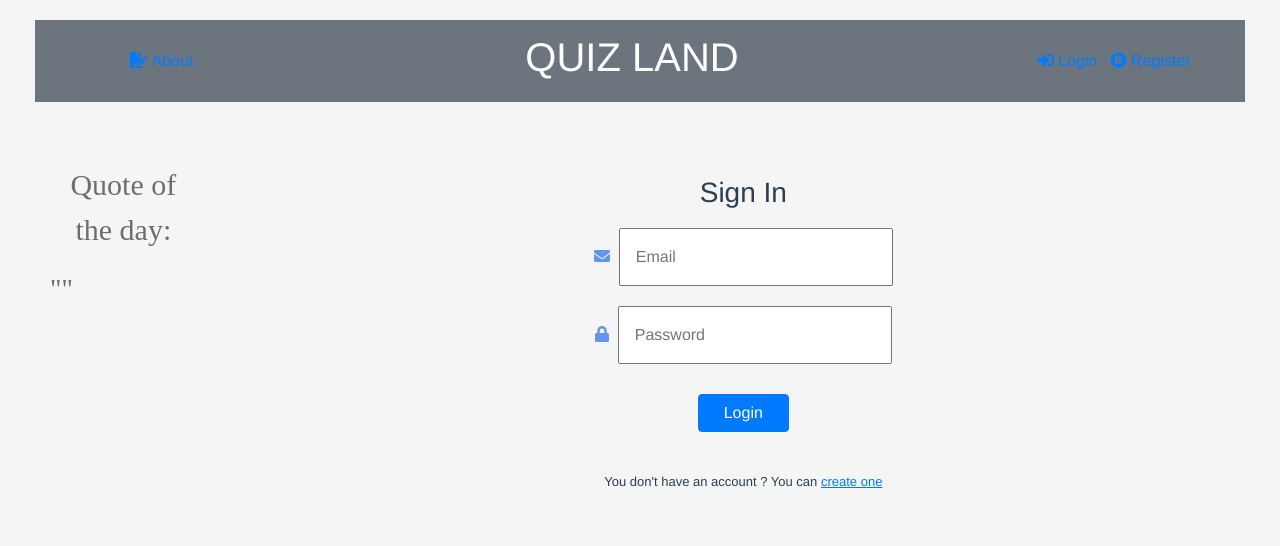
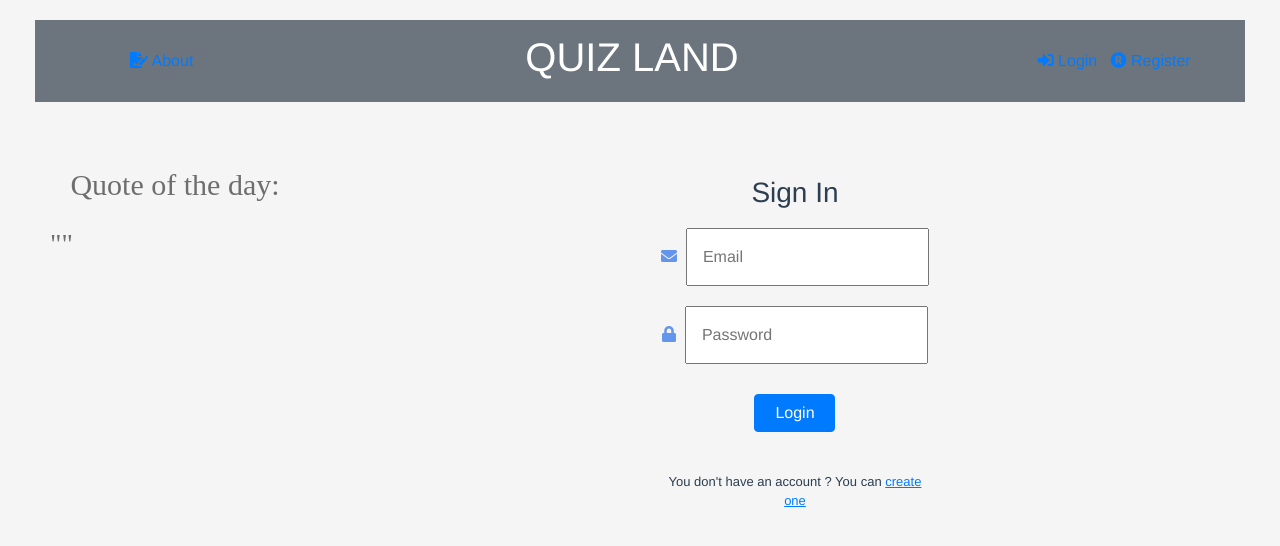
Before and after one commit to quizland/dev-frontend, a Vue app: page /#/login in a window 1280 px wide. Shown: the top 546 px of the page. Built offline with nearby package versions, Linux system fonts and the light colour scheme; no server answers; the database is empty; a web font is replaced by a local one.

Commit message:
CSS questions and answers

```diff
--- a/src/App.vue
+++ b/src/App.vue
@@ -5,11 +5,11 @@
 
     <div class="container-fluid">
       <div class="row">
-        <div class="col-md-2" v-if="showQuotes">
+        <div class="col-md-3" v-if="showQuotes">
           <!-- <button @click="addnum">add quote id</button> -->
           <quote :quote="quote" @changeQuote="getRandomQuote"></quote>
         </div>
-        <div class="col-md-10">
+        <div class="col-md-9">
           <router-view :key="$route.fullPath"/>
         </div>
       </div>
--- a/src/components/QuizView.vue
+++ b/src/components/QuizView.vue
@@ -14,6 +14,7 @@
         <form>
           <div class="card">
             <!-- <h5>{{ question.question }}</h5> -->
+            <div class="question">
             <h5 v-html="question.question"></h5>
               <ul>
                 <li v-for="(answer, j) in question.answers" :key="j">
@@ -29,6 +30,7 @@
                   </span>
                 </div>
               </ul>
+            </div>
           </div>
         </form>
       </li>
@@ -165,5 +167,10 @@ export default {
 
 <!-- Add "scoped" attribute to limit CSS to this component only -->
 <style scoped lang="scss">
-
+.question {
+  margin: auto;
+	padding: 10px 0;
+	text-align: left;
+	width: 50%;
+}
 </style>
```
Lines whose indentation alone changed are shown as unchanged.
